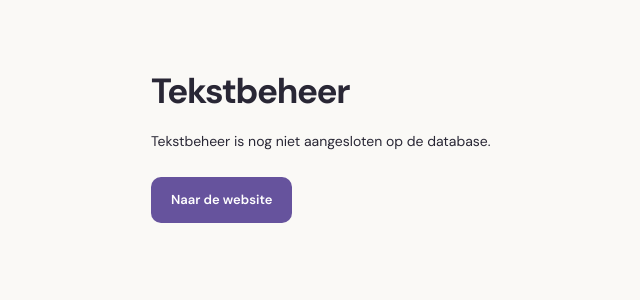
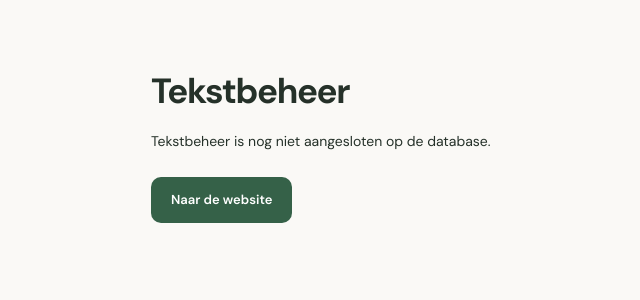
Before and after one commit to dylanhermanni/osso, a Next.js app: page /admin/teksten in a window 1280 px wide. Shown: the top 300 px of the page, without its empty margins (163-803 px from the left). Built offline with nearby package versions, Linux system fonts and the light colour scheme; no server answers; the database is empty.

Commit message:
Use rooster green for the website accent palette

```diff
--- a/public/sw.js
+++ b/public/sw.js
@@ -1,5 +1,5 @@
 // Cache only this public offline document. Never cache authenticated pages or household data.
-const CACHE='cheese-the-rooster-static-v4';
+const CACHE='cheese-the-rooster-static-v5';
 self.addEventListener('install',event=>{event.waitUntil(caches.open(CACHE).then(cache=>cache.add('/offline.html')));self.skipWaiting();});
 self.addEventListener('activate',event=>{event.waitUntil(caches.keys().then(keys=>Promise.all(keys.filter(key=>key!==CACHE).map(key=>caches.delete(key)))));self.clients.claim();});
 self.addEventListener('fetch',event=>{if(event.request.mode==='navigate')event.respondWith(fetch(event.request).catch(()=>caches.match('/offline.html')));});
@@ -8,6 +8,6 @@ self.addEventListener('message',event=>{
  const copy=event.data.offline;
  if(!copy||!['title','heading','description','retry'].every(key=>typeof copy[key]==='string'&&copy[key].length<=5000))return;
  const escape=text=>text.replace(/[&<>"']/g,char=>({'&':'&amp;','<':'&lt;','>':'&gt;','"':'&quot;',"'":'&#39;'}[char]));
- const html='<!doctype html><html lang="nl"><meta charset="utf-8"><meta name="viewport" content="width=device-width"><title>'+escape(copy.title)+'</title><style>body{font:18px system-ui;background:#faf9f6;color:#292735;max-width:500px;margin:20vh auto;padding:24px}a{color:#66539d}</style><h1>'+escape(copy.heading)+'</h1><p>'+escape(copy.description)+'</p><a href="/">'+escape(copy.retry)+'</a></html>';
+ const html='<!doctype html><html lang="nl"><meta charset="utf-8"><meta name="viewport" content="width=device-width"><title>'+escape(copy.title)+'</title><style>body{font:18px system-ui;background:#faf9f6;color:#253129;max-width:500px;margin:20vh auto;padding:24px}a{color:#356148}</style><h1>'+escape(copy.heading)+'</h1><p>'+escape(copy.description)+'</p><a href="/">'+escape(copy.retry)+'</a></html>';
  event.waitUntil(caches.open(CACHE).then(cache=>cache.put('/offline.html',new Response(html,{headers:{'Content-Type':'text/html; charset=utf-8'}}))));
 });
--- a/src/app/globals.css
+++ b/src/app/globals.css
@@ -2,12 +2,12 @@
 :root {
   --ivory: #faf9f6;
   --sand: #f0e9ca;
-  --sage: #716185;
-  --forest: #66539d;
+  --sage: #677f6e;
+  --forest: #356148;
   --clay: #a9684c;
-  --ink: #292735;
-  --muted: #6e6a78;
-  --line: #e9e6ed;
+  --ink: #253129;
+  --muted: #58665c;
+  --line: #e7ece9;
   --white: #fff;
   --radius: 18px;
 }
@@ -2527,32 +2527,32 @@ h3 {
   letter-spacing: 0.15px;
 }
 .home-switch {
-  background: #faf9fc;
+  background: #fafbfa;
   border-color: var(--line);
 }
 .house-mark {
-  background: #eee9f6;
+  background: #ebf4ee;
   color: var(--forest);
 }
 .nav-item {
-  color: #625d70;
+  color: #606d64;
   font-size: 13px;
   border-radius: 10px;
 }
 .nav-item:hover {
-  background: #f6f3fa;
+  background: #f4f9f6;
 }
 .nav-item.active {
-  background: #eee8f7;
-  color: #5e4794;
+  background: #ebf4ed;
+  color: #548763;
 }
 .nav-count {
-  background: #ded3ee;
-  color: #513e79;
+  background: #d8e9dd;
+  color: #486f53;
   border-radius: 6px;
 }
 .nav-section {
-  color: #77707f;
+  color: #737c75;
   letter-spacing: 1px;
   font-size: 10px;
 }
@@ -2563,15 +2563,15 @@ h3 {
   min-height: 78px;
 }
 .avatar {
-  background: #e9e1f2;
-  color: #5a4679;
+  background: #e4efe7;
+  color: #4f7058;
 }
 .avatar-clay {
   background: #f1e3cf;
   color: #7c5d2f;
 }
 .breadcrumb {
-  color: #625b70;
+  color: #5f6c63;
   font-size: 12px;
 }
 .breadcrumb strong {
@@ -2580,7 +2580,7 @@ h3 {
 }
 .today-label,
 .notification-button {
-  color: #716879;
+  color: #6b766e;
 }
 main {
   padding-top: 32px;
@@ -2593,13 +2593,13 @@ main {
   font-size: 34px;
 }
 .eyebrow {
-  color: #786c86;
+  color: #718175;
   font-size: 10px;
   letter-spacing: 1.1px;
   margin-bottom: 9px;
 }
 .page-description {
-  color: #6e6678;
+  color: #69756c;
   font-size: 14px;
   margin-top: 9px;
 }
@@ -2613,17 +2613,17 @@ main {
   font-weight: 600;
 }
 .button-primary:hover {
-  background: #544186;
+  background: #4d7a5a;
 }
 .button-outline {
-  border-color: #ddd6e7;
+  border-color: #d9e4dc;
 }
 .button-outline:hover,
 .icon-button:hover {
-  background: #f3eff8;
+  background: #f1f6f2;
 }
 .button-ghost {
-  color: #675d76;
+  color: #617266;
 }
 .button-sm {
   font-size: 12px;
@@ -2634,12 +2634,12 @@ main {
   font-weight: 600;
 }
 .text-link:hover {
-  color: #4c367e;
+  color: #437150;
 }
 .setup-notice {
-  background: #f0ebf7;
-  border-color: #e2d9ee;
-  color: #594774;
+  background: #edf5ef;
+  border-color: #ddeae1;
+  color: #4f6c57;
   font-size: 12px;
 }
 .setup-notice button {
@@ -2659,17 +2659,17 @@ main {
 }
 .week-card > .muted {
   font-size: 13px;
-  color: #706779;
+  color: #6a766d;
 }
 .week-card .subtle-icon {
-  color: #7c698e;
+  color: #6f8876;
 }
 .calm-empty {
   padding: 24px 0;
 }
 .calm-empty > span {
-  background: #f3eff8;
-  color: #8872a5;
+  background: #f1f6f2;
+  color: #7b9c84;
   padding: 11px;
 }
 .calm-empty h3 {
@@ -2677,7 +2677,7 @@ main {
   margin-top: 12px;
 }
 .calm-empty p {
-  color: #716779;
+  color: #6a766d;
   font-size: 13px;
   line-height: 1.6;
 }
@@ -2742,7 +2742,7 @@ main {
 }
 .stat-card:hover {
   transform: translateY(-2px);
-  border-color: #cfc3df;
+  border-color: #c8dacd;
 }
 .stat-card > strong {
   font-weight: 700;
@@ -2750,22 +2750,22 @@ main {
 }
 .stat-card > span {
   font-size: 13px;
-  color: #534b5c;
+  color: #4e5951;
 }
 .stat-card small {
   font-size: 12px;
-  color: #766d80;
+  color: #707d74;
   line-height: 1.5;
 }
 .stat-card > div > svg {
-  color: #8c8197;
+  color: #859389;
 }
 .stat-icon {
   border-radius: 11px;
 }
 .sage {
-  color: #765d9f;
-  background: #f0ebf7;
+  color: #699375;
+  background: #edf5ef;
 }
 .clay {
   color: #9a6c54;
@@ -2787,11 +2787,11 @@ main {
   font-weight: 600;
 }
 .start-room-card p {
-  color: #746b7c;
+  color: #6e7971;
   font-size: 13px;
 }
 .empty-room-art {
-  color: #9986ab;
+  color: #8ca593;
 }
 .panel,
 .content-card,
@@ -2804,7 +2804,7 @@ main {
 .search-box,
 .filters select {
   background: #fff;
-  border-color: #e1dce7;
+  border-color: #dee5e0;
   border-radius: 10px;
 }
 .search-box input,
@@ -2813,11 +2813,11 @@ main {
   min-height: 42px;
 }
 .result-count {
-  color: #746b7b;
+  color: #6e7871;
   font-size: 12px;
 }
 .tab-bar {
-  background: #f0edf5;
+  background: #eef4f0;
   border-radius: 12px;
   padding: 4px;
   gap: 3px;
@@ -2827,12 +2827,12 @@ main {
   padding: 10px 14px;
   min-height: 40px;
   border-radius: 9px;
-  color: #6b5f7a;
+  color: #647569;
 }
 .tab-bar button.selected {
   background: #fff;
-  color: #57417f;
-  box-shadow: 0 1px 4px #38234712;
+  color: #4c7457;
+  box-shadow: 0 1px 4px #29413012;
   font-weight: 600;
 }
 .task-title strong,
@@ -2841,34 +2841,34 @@ main {
 }
 .task-title small,
 .record-name small {
-  color: #766b80;
+  color: #6f7c73;
 }
 .task-check {
-  border-color: #bdb0ca;
+  border-color: #b5c5b9;
 }
 .dialog {
   border-radius: 22px;
 }
 .field {
   font-size: 13px;
-  color: #554b60;
+  color: #4f5c53;
 }
 .field input,
 .field select,
 .field textarea {
-  border-color: #ded6e7;
+  border-color: #d9e4dc;
   border-radius: 10px;
 }
 .field input:focus,
 .field select:focus,
 .field textarea:focus {
-  border-color: #8772ac;
+  border-color: #7ca287;
 }
 .mobile-nav > button.active {
-  color: #60468d;
+  color: #528160;
 }
 .mobile-nav > button:nth-child(3) {
-  background: #66539d;
+  background: #356148;
   color: #fff;
 }
 @media (max-width: 1100px) and (min-width: 701px) {
@@ -3116,10 +3116,10 @@ main {
   border-bottom: 1px solid var(--line);
 }
 .copy-catalog-item:hover {
-  background: #f8f5fc;
+  background: #f6fbf8;
 }
 .copy-catalog-item.selected {
-  background: #eee8f7;
+  background: #ebf4ed;
   box-shadow: inset 3px 0 var(--forest);
 }
 .copy-catalog-item > span {
@@ -3136,7 +3136,7 @@ main {
   flex-wrap: wrap;
   gap: 6px;
   align-items: center;
-  color: #766c80;
+  color: #707d73;
   font-size: 11px;
   margin-top: 5px;
 }
@@ -3144,7 +3144,7 @@ main {
   display: inline-flex;
   align-items: center;
   gap: 3px;
-  color: #66539d;
+  color: #356148;
   font-weight: 600;
 }
 .copy-edit-panel {
@@ -3164,7 +3164,7 @@ main {
   font-size: 21px;
 }
 .copy-dirty {
-  color: #7b6a88;
+  color: #6f8375;
   font-size: 12px;
 }
 .copy-group {
@@ -3182,10 +3182,10 @@ main {
 }
 .copy-original {
   padding: 15px;
-  background: #f7f5f9;
+  background: #f6f8f6;
   border-radius: 10px;
   font-weight: 400;
-  color: #756c7e;
+  color: #6f7b72;
   white-space: pre-wrap;
   overflow-wrap: anywhere;
 }
@@ -3197,7 +3197,7 @@ main {
   font: inherit;
   font-size: 15px;
   font-weight: 400;
-  border: 1px solid #cfc3df;
+  border: 1px solid #c8dacd;
   border-radius: 10px;
   color: var(--ink);
   background: #fff;
@@ -3207,7 +3207,7 @@ main {
   display: flex;
   justify-content: space-between;
   gap: 18px;
-  color: #7b7184;
+  color: #748178;
   font-size: 11px;
   margin-top: 8px;
 }
@@ -3216,7 +3216,7 @@ main {
 }
 .copy-preview {
   margin: 24px 0;
-  border-left: 3px solid #d4c7eb;
+  border-left: 3px solid #cde5d4;
   padding: 7px 17px;
 }
 .copy-preview > p:last-child {
@@ -3235,7 +3235,7 @@ main {
   gap: 10px;
 }
 .copy-message {
-  color: #6d617b;
+  color: #66766a;
   font-size: 12px;
   line-height: 1.7;
   margin: 15px 0 22px;
@@ -3351,16 +3351,16 @@ main {
   margin-top: 16px;
 }
 .copy-inline-target {
-  outline: 1px dashed #8b75b9;
+  outline: 1px dashed #81ad8d;
   outline-offset: 3px;
   border-radius: 3px;
   cursor: text;
 }
 .copy-inline-target:hover,
 .copy-inline-target:focus-visible {
-  background: #f0e7ff;
-  outline: 2px solid #66539d;
-  color: #342348;
+  background: #ebfbf0;
+  outline: 2px solid #356148;
+  color: #294230;
 }
 .copy-edit-bar {
   position: fixed;
@@ -3373,18 +3373,18 @@ main {
   align-items: center;
   gap: 16px;
   padding: 16px 20px;
-  border: 1px solid #d9c9ee;
+  border: 1px solid #cfe8d6;
   border-radius: 16px;
   background: #fff;
-  box-shadow: 0 8px 40px #30204025;
+  box-shadow: 0 8px 40px #263a2b25;
   font-size: 13px;
 }
 .copy-edit-bar a {
-  color: #66539d;
+  color: #356148;
   text-decoration: underline;
 }
 .copy-edit-bar button {
-  background: #66539d;
+  background: #356148;
   color: #fff;
   border-radius: 8px;
   padding: 8px 14px;
--- a/src/app/layout.tsx
+++ b/src/app/layout.tsx
@@ -24,7 +24,7 @@ export async function generateMetadata(): Promise<Metadata> {
 export const viewport: Viewport = {
   width: "device-width",
   initialScale: 1,
-  themeColor: "#66539d",
+  themeColor: "#356148",
 };
 export default async function RootLayout({
   children,
--- a/src/app/manifest.webmanifest/route.ts
+++ b/src/app/manifest.webmanifest/route.ts
@@ -12,7 +12,7 @@ export async function GET() {
       scope: "/",
       display: "standalone",
       background_color: "#faf9f6",
-      theme_color: "#66539d",
+      theme_color: "#356148",
       icons: [
         {
           src: "/rooster-icon-192.png",
--- a/src/app/offline.html/route.ts
+++ b/src/app/offline.html/route.ts
@@ -18,7 +18,7 @@ export async function GET() {
     serverCopy("Opnieuw proberen"),
   ]);
   return new Response(
-    `<!doctype html><html lang="nl"><meta charset="utf-8"><meta name="viewport" content="width=device-width"><title>${escape(title)}</title><style>body{font:18px system-ui;background:#faf9f6;color:#292735;max-width:500px;margin:20vh auto;padding:24px}a{color:#66539d}</style><h1>${escape(heading)}</h1><p>${escape(description)}</p><a href="/">${escape(retry)}</a></html>`,
+    `<!doctype html><html lang="nl"><meta charset="utf-8"><meta name="viewport" content="width=device-width"><title>${escape(title)}</title><style>body{font:18px system-ui;background:#faf9f6;color:#253129;max-width:500px;margin:20vh auto;padding:24px}a{color:#356148}</style><h1>${escape(heading)}</h1><p>${escape(description)}</p><a href="/">${escape(retry)}</a></html>`,
     {
       headers: {
         "Content-Type": "text/html; charset=utf-8",
--- a/src/components/calendar.tsx
+++ b/src/components/calendar.tsx
@@ -102,8 +102,8 @@ export default function Calendar({
               start: tasks ? r.due_date! : r.starts_at,
               end: tasks ? undefined : r.ends_at,
               allDay: tasks,
-              backgroundColor: "#66539d",
-              borderColor: "#66539d",
+              backgroundColor: "#356148",
+              borderColor: "#356148",
             }))}
           eventClick={(e) => {
             const r = records.find((r) => r.id === e.event.id);
```
